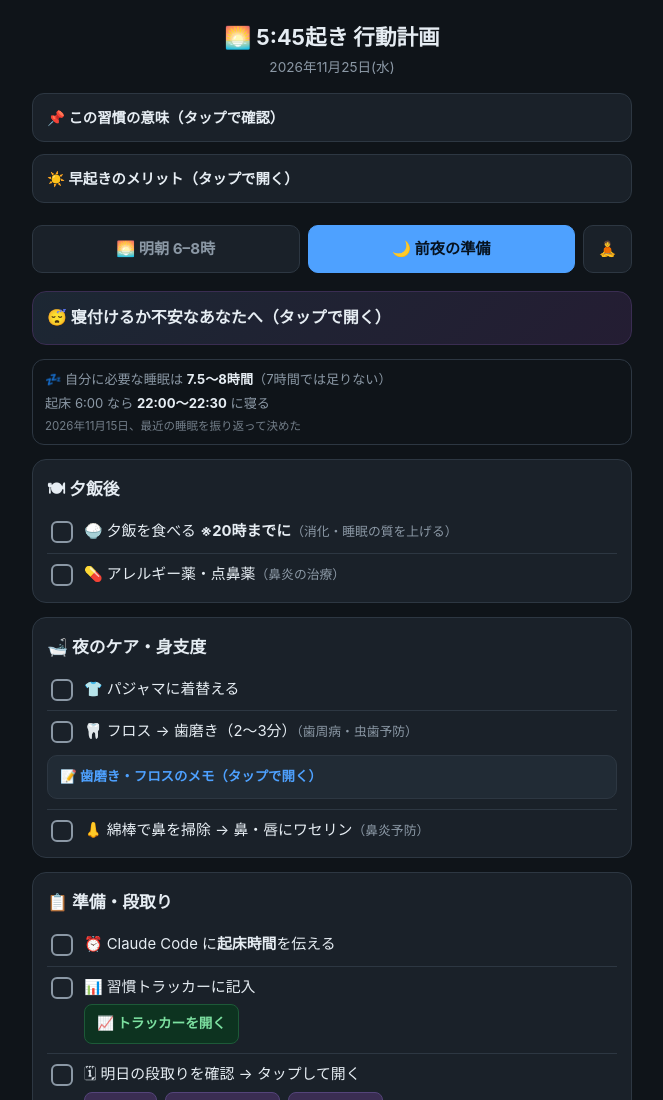
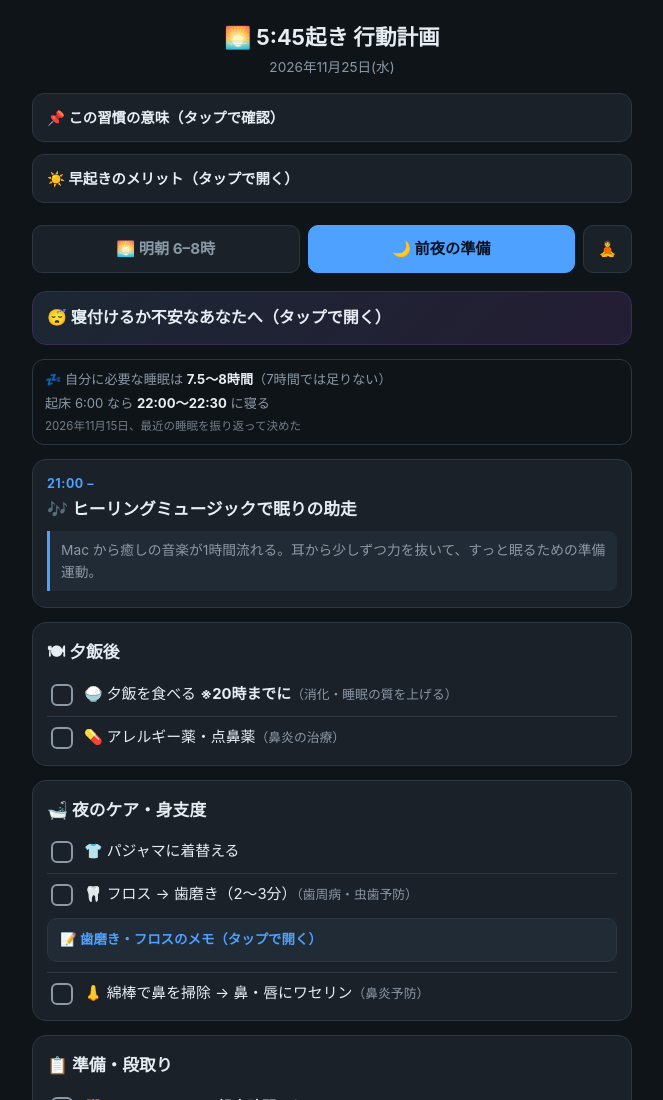
Before and after one commit to mizu-uki/schedule, a plain HTML site: page morning.html in a window 1280 px wide. Shown: the top 1100 px of the page, without its empty margins (308-971 px from the left). Drawn offline with Linux system fonts and the light colour scheme.

Commit message:
前夜タブ: 夕飯後の前に 21:00 ヒーリングミュージックの案内枠を追加
Co-Authored-By: Claude Opus 5.5 <noreply@anthropic.com>

```diff
--- a/morning.html
+++ b/morning.html
@@ -264,6 +264,13 @@
       <div>💤 自分に必要な睡眠は <b style="color:var(--text)">7.5〜8時間</b>（7時間では足りない）</div>
       <div class="bed" id="sleepBed">起床 6:00 なら <b>22:00〜22:30</b> に寝る</div>
       <div class="since">2026年11月15日、最近の睡眠を振り返って決めた</div>
+    </div>
+
+    <!-- 読むだけのパート（チェック項目ではない）。radio/night_heal.sh が毎晩21:00に起動・HEAL_MIN=60分で止まる（2026-11-25 本人依頼） -->
+    <div class="block">
+      <div class="time">21:00 –</div>
+      <div class="ttl">🎶 ヒーリングミュージックで眠りの助走</div>
+      <div class="readnote">Mac から癒しの音楽が1時間流れる。耳から少しずつ力を抜いて、すっと眠るための準備運動。</div>
     </div>
 
     <div class="block">
```
